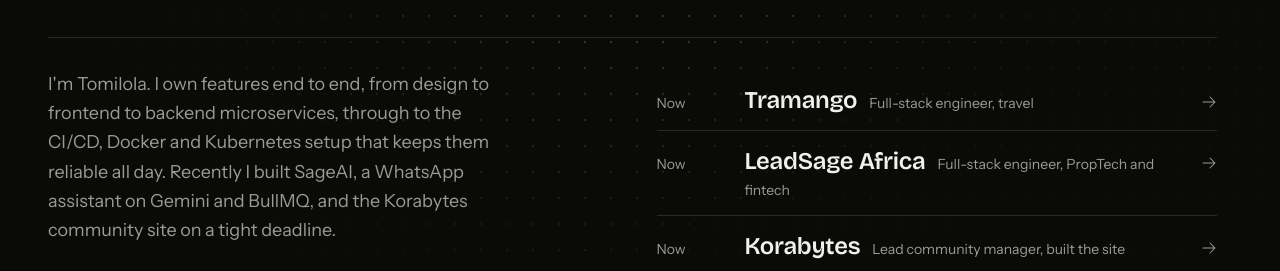
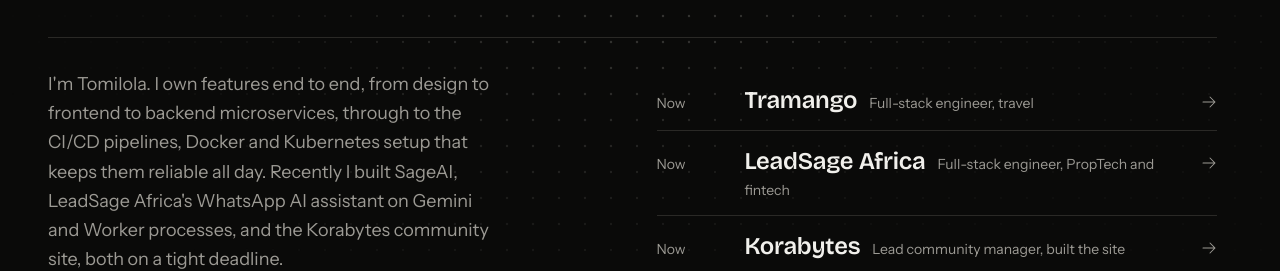
Before and after one commit to obasantomi/portfolio.me, a Next.js app: page / in a window 1280 px wide. Shown: the part 517-788 px from the top of the page. Built offline with nearby package versions, Linux system fonts and the light colour scheme; no server answers.

Commit message:
feat: refine the hero and about copy

```diff
--- a/src/components/home/AboutSection.tsx
+++ b/src/components/home/AboutSection.tsx
@@ -40,12 +40,12 @@ export function AboutSection() {
               </p>
               <p>
                 My background is in Computer Science at {profile.education.school}, and I&apos;ve shipped production
-                software in travel, PropTech, fintech and social impact, mostly in TypeScript across React, Next.js,
+                software in travel, PropTech, fintech and social impact, mostly in TypeScript across React, Express, Next.js,
                 Node.js and NestJS.
               </p>
               <p>
                 At Tramango I work on a microservices architecture, and I care about what happens after the merge:
-                CI/CD workflows, Docker, Kubernetes deployment configuration, and tuning nodes and pods so the product
+                CI/CD pipelines, Docker, Kubernetes deployment configuration, and tuning nodes and pods so the product
                 stays reliable all day long.
               </p>
               <p>
--- a/src/components/home/Hero.tsx
+++ b/src/components/home/Hero.tsx
@@ -86,9 +86,9 @@ export function Hero() {
         <div className="grid grid-cols-1 gap-10 border-t border-line pt-8 lg:grid-cols-12 lg:gap-12">
           <motion.div initial="hidden" animate="visible" custom={0.6} variants={fadeIn} className="lg:col-span-5">
             <p className="max-w-lg text-lg leading-relaxed text-pretty text-muted">
-              I&apos;m Tomilola. I own features end to end, from design to frontend to backend microservices, through to the CI/CD,
-              Docker and Kubernetes setup that keeps them reliable all day. Recently I built SageAI, a WhatsApp assistant on Gemini and BullMQ, and the Korabytes
-              community site on a tight deadline.
+              I&apos;m Tomilola. I own features end to end, from design to frontend to backend microservices, through to the CI/CD pipelines,
+              Docker and Kubernetes setup that keeps them reliable all day. Recently I built SageAI, LeadSage Africa&apos;s WhatsApp AI assistant on Gemini and Worker processes, and the Korabytes
+              community site, both on a tight deadline.
             </p>
             <div className="mt-7 flex flex-wrap items-center gap-3">
               <ButtonLink href="#work">See my work</ButtonLink>
```
